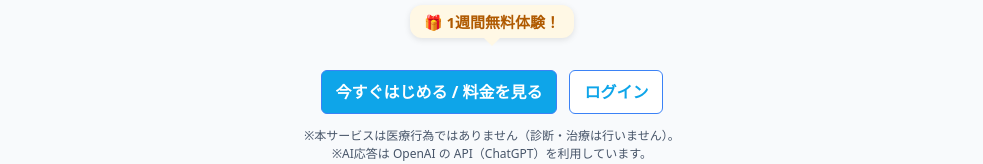
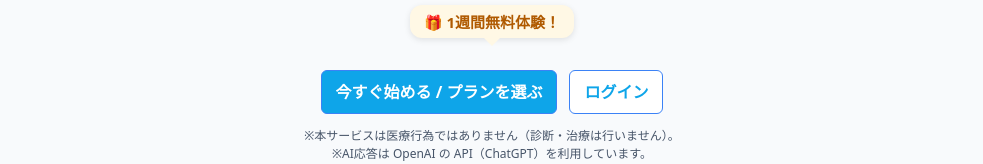
Before and after one commit to yasuhirookura/mentalgpt-react-starter, a React (Create React App) app: page / in a window 1280 px wide. Shown: the part 300-464 px from the top of the page, without its empty margins (148-1131 px from the left). Built offline with nearby package versions, Linux system fonts and the light colour scheme; no server answers.

Commit message:
feat: update src/pages/LandingPage.jsx

```diff
--- a/src/pages/LandingPage.jsx
+++ b/src/pages/LandingPage.jsx
@@ -68,7 +68,7 @@ export default function LandingPage() {
         {/* ---------------- CTA Buttons ---------------- */}
         <div className="cta-row">
           <Link to="/pricing" className="btn primary">
-            今すぐはじめる / 料金を見る
+            今すぐ始める / プランを選ぶ
           </Link>
           <Link to="/login" className="btn outline">
             ログイン
```
